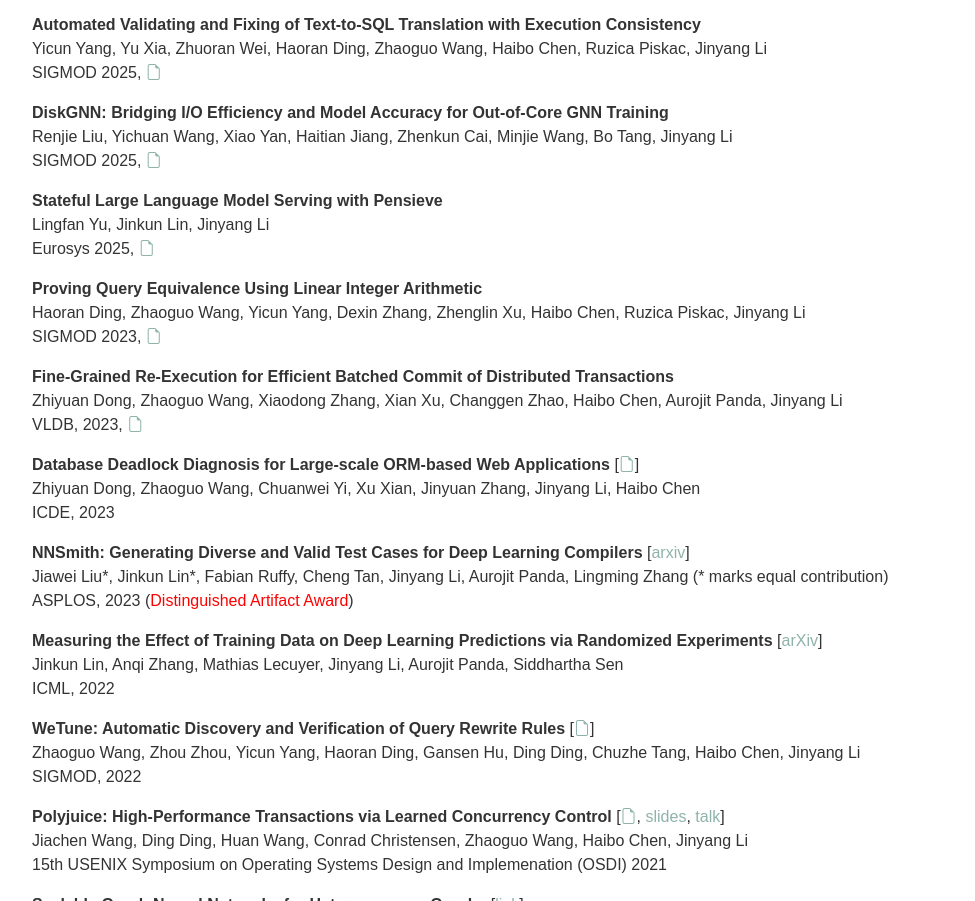
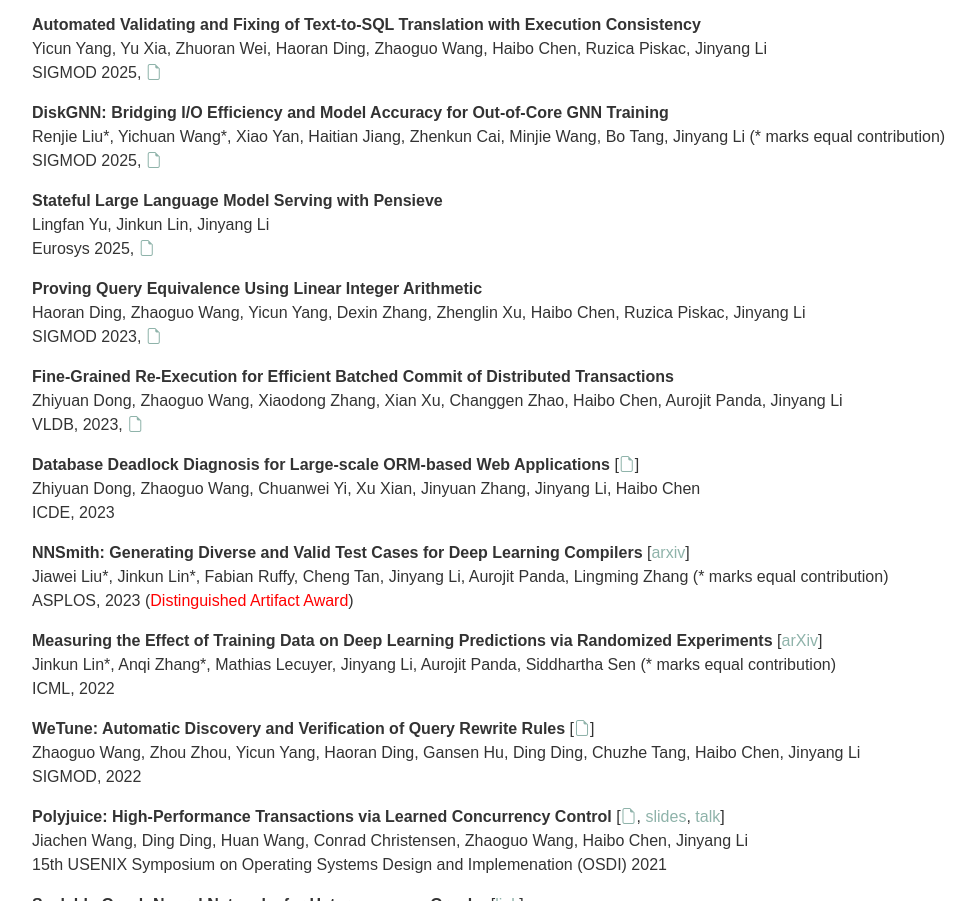
Before and after one commit to jinyangli/jinyangli.github.io, a plain HTML site: page pub/index.html in a window 1280 px wide. Shown: the part 357-1258 px from the top of the page, without its empty margins (53-1028 px from the left). Drawn offline with nearby package versions, Linux system fonts and the light colour scheme.

Commit message:
marks equal contribution

```diff
--- a/pub/index.html
+++ b/pub/index.html
@@ -63,7 +63,7 @@
 </p>
 
 <p><b>DiskGNN: Bridging I/O Efficiency and Model Accuracy for Out-of-Core GNN Training</b> <br>
-Renjie Liu, Yichuan Wang, Xiao Yan, Haitian Jiang, Zhenkun Cai, Minjie Wang, Bo Tang, Jinyang Li<br>
+Renjie Liu*, Yichuan Wang*, Xiao Yan, Haitian Jiang, Zhenkun Cai, Minjie Wang, Bo Tang, Jinyang Li (* marks equal contribution)<br>
 SIGMOD 2025,
 <a href="https://arxiv.org/abs/2405.05231"><i class="bi bi-file-earmark"></i></a>
 </p>
@@ -102,7 +102,7 @@
 <p>
 <b>Measuring the Effect of Training Data on Deep Learning Predictions via Randomized Experiments</b>
 [<a href="https://arxiv.org/abs/2206.10013">arXiv</a>]<br>
-Jinkun Lin, Anqi Zhang, Mathias Lecuyer, Jinyang Li, Aurojit Panda, Siddhartha Sen<br>
+Jinkun Lin*, Anqi Zhang*, Mathias Lecuyer, Jinyang Li, Aurojit Panda, Siddhartha Sen (* marks equal contribution)<br>
 ICML, 2022 <br>
 
 <p>
```
